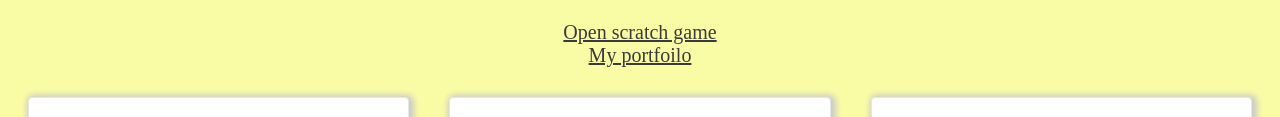
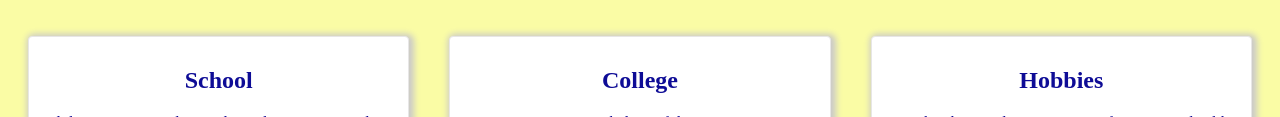
Before and after one commit to SBRammya/SBRammya.github.io, a plain HTML site: page index1.html in a window 1280 px wide. Shown: the part 1024-1141 px from the top of the page. Drawn offline with Linux system fonts and the light colour scheme.

Commit message:
Update index1.html

```diff
--- a/index1.html
+++ b/index1.html
@@ -22,11 +22,7 @@
       <div class="videos">
       <iframe width="560" height="315" src="https://www.youtube.com/embed/XPXFdu4KdCg" frameborder="0" allow="accelerometer; autoplay; clipboard-write; encrypted-media; gyroscope; picture-in-picture" allowfullscreen></iframe>
       </div>
-      <div class="link">
-        <a href="/Cursebreak.html">Open scratch game</a>
-        <br>
-        <a href="http://127.0.0.1:5500/indexmain.html">My portfoilo</a>
-     </div>
+
     </center>
 
       <div class="cards">
```
